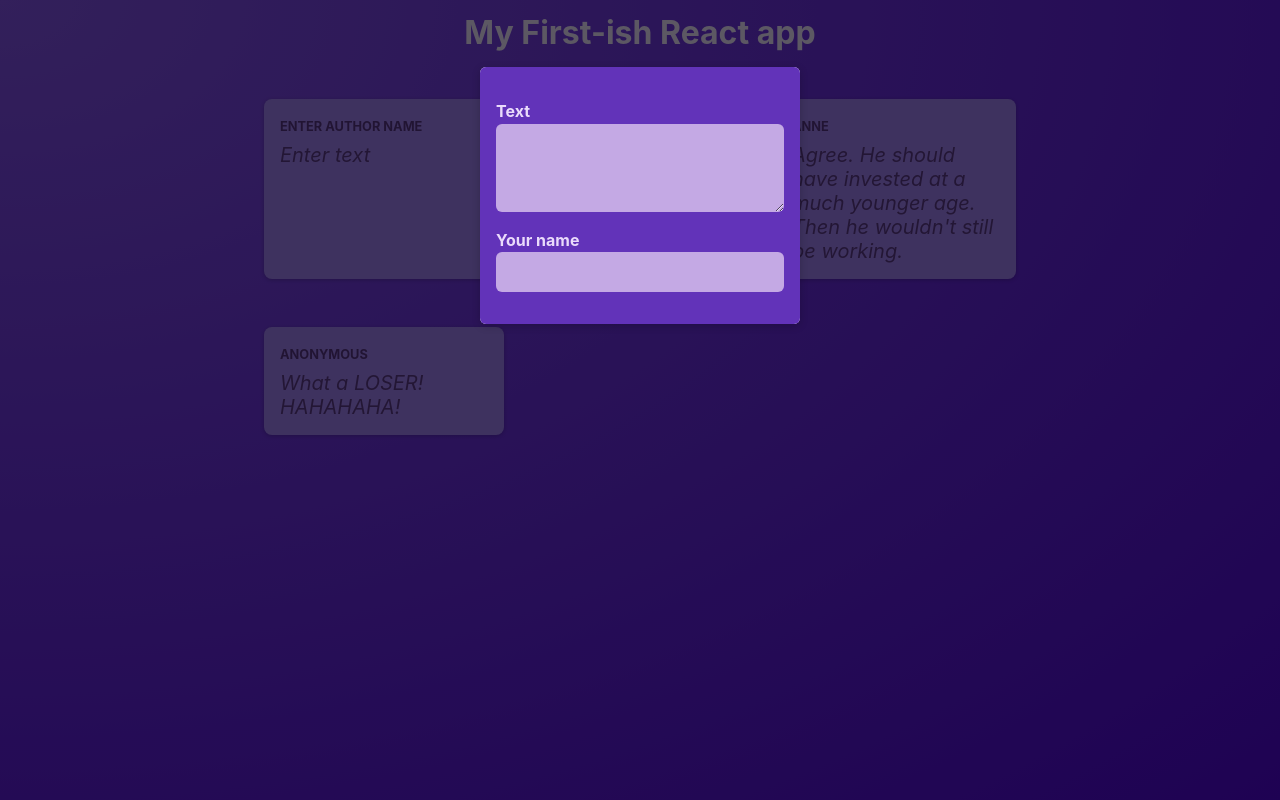
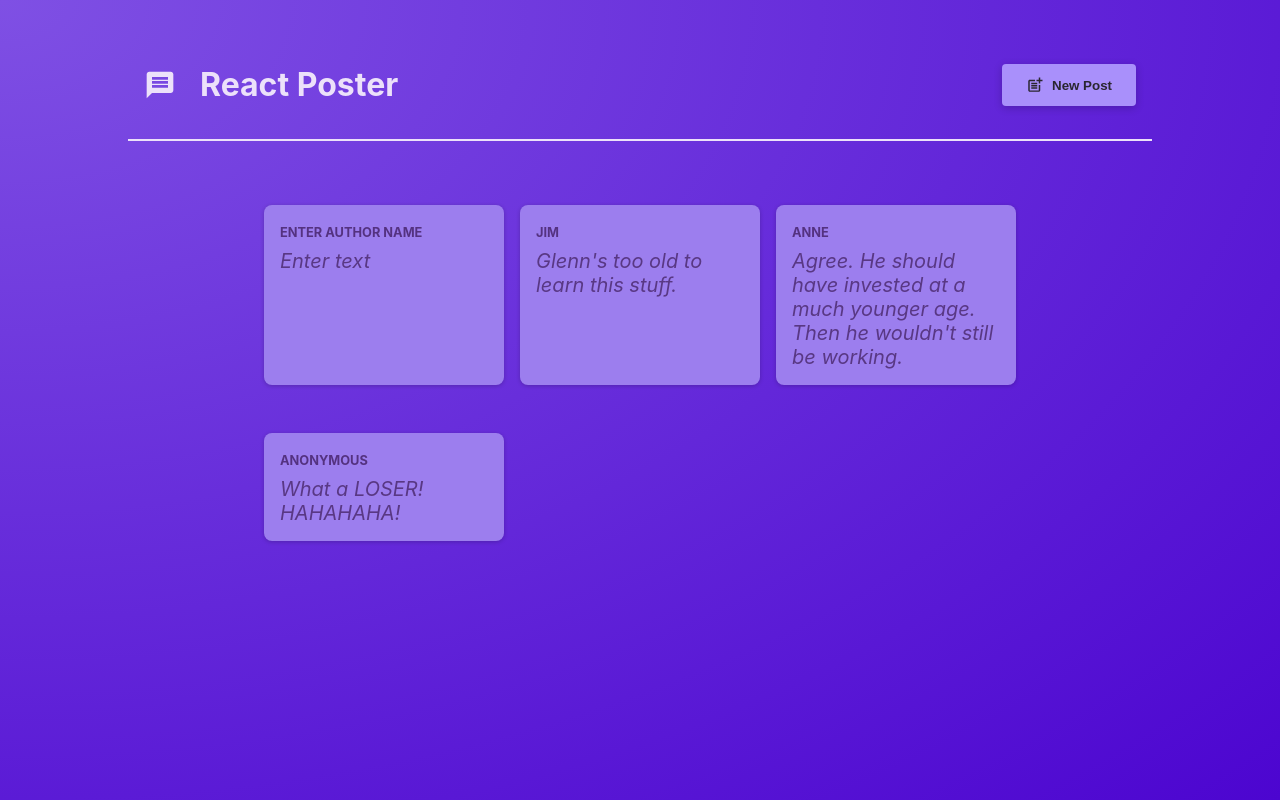
Before and after one commit to htack210/my-experiments, a React (Vite) app in the folder react-crash-course/: page / in a window 1280 px wide. Built offline with nearby package versions, Linux system fonts and the light colour scheme.

Commit message:
Add header wiht New Post button that reactivates modal.

```diff
--- a/react-crash-course/package.json
+++ b/react-crash-course/package.json
@@ -10,7 +10,8 @@
   },
   "dependencies": {
     "react": "^18.2.0",
-    "react-dom": "^18.2.0"
+    "react-dom": "^18.2.0",
+    "react-icons": "^5.5.0"
   },
   "devDependencies": {
     "@types/react": "^18.0.17",
--- a/react-crash-course/src/App.jsx
+++ b/react-crash-course/src/App.jsx
@@ -1,14 +1,27 @@
+import { useState } from 'react';
 import PostsList from "./components/PostsList";
-import classes from "./App.module.css";
-
-const { centered } = classes
+import MainHeader from "./components/MainHeader";
 
 function App() {
+  const [modalIsVisible, setModalIsVisible] = useState(false)
+
+  function showModalHandler() {
+    setModalIsVisible(true);
+  }
+
+  function hideModalHandler() {
+    setModalIsVisible(false);
+  }
+
   return (
-    <main>
-      <h1 className={centered}>My First-ish React app</h1>
-      <PostsList />
-    </main>
+    <>
+      <MainHeader onCreatePost={showModalHandler} />
+      <main>
+        <PostsList
+          isPosting={modalIsVisible}
+          onStopPosting={hideModalHandler} />
+      </main>
+    </>
   );
 }
 
--- /dev/null
+++ b/react-crash-course/src/components/MainHeader.jsx
@@ -0,0 +1,22 @@
+import { MdPostAdd, MdMessage } from 'react-icons/md';
+
+import classes from './MainHeader.module.css';
+
+function MainHeader({ onCreatePost }) {
+    return (
+        <header className={classes.header}>
+            <h1 className={classes.logo}>
+                <MdMessage />
+                React Poster
+            </h1>
+            <p>
+                <button className={classes.button} onClick={onCreatePost}>
+                    <MdPostAdd size={18} />
+                    New Post
+                </button>
+            </p>
+        </header>
+    );
+}
+
+export default MainHeader;
--- /dev/null
+++ b/react-crash-course/src/components/MainHeader.module.css
@@ -0,0 +1,36 @@
+.header {
+    /* padding: 2rem 10%; */
+    margin: 2rem 10%;
+    padding: 1rem;
+    text-align: center;
+    display: flex;
+    justify-content: space-between;
+    align-items: center;
+    border-bottom: 2px solid #ece1fa;
+}
+
+  .logo {
+    font-size: 2rem;
+    display: flex;
+    gap: 1.5rem;
+    align-items: center;
+    color: #ece1fa;
+}
+
+  .button {
+    display: inline-flex;
+    align-items: center;
+    gap: 0.5rem;
+    padding: 0.75rem 1.5rem;
+    background-color: #a990fb;
+    color: #2a2630;
+    border: none;
+    border-radius: 4px;
+    box-shadow: 0 2px 8px rgba(0, 0, 0, 0.2);
+    cursor: pointer;
+    font-weight: bold;
+}
+
+  .button:hover {
+    background-color: #8c6cf7;
+}
--- a/react-crash-course/src/components/PostsList.jsx
+++ b/react-crash-course/src/components/PostsList.jsx
@@ -9,14 +9,9 @@
 const DEFAULT_AUTHOR = 'Enter author name';
 const { posts } = classes;
 
-function PostsList() {
-    const [modalIsVisible, setModalIsVisible] = useState(true)
+function PostsList({ isPosting, onStopPosting }) {
     const [enteredBody, setEnteredBody] = useState('Enter text')
     const [enteredAuthor, setEnteredAuthor] = useState('Enter author name')
-
-    function hideModalHandler() {
-        setModalIsVisible(false);
-    }
 
     function bodyChangeHandler(event) {
         const value = event.target.value
@@ -30,11 +25,12 @@
 
     return (
         <>
-            {modalIsVisible && (<Modal onClose={hideModalHandler}>
-                <NewPost onBodyChange={bodyChangeHandler}
-                    onAuthorChange={authorChangeHandler}
-                />
-            </Modal>)}
+            {isPosting && (
+                <Modal onClose={onStopPosting}>
+                    <NewPost onBodyChange={bodyChangeHandler}
+                        onAuthorChange={authorChangeHandler}
+                    />
+                </Modal>)}
 
             <ul className={posts}>
                 <Post name={enteredAuthor} body={enteredBody} />
```
Also changed, not shown: 1 other file (tests, documents, lock files or other folders).
